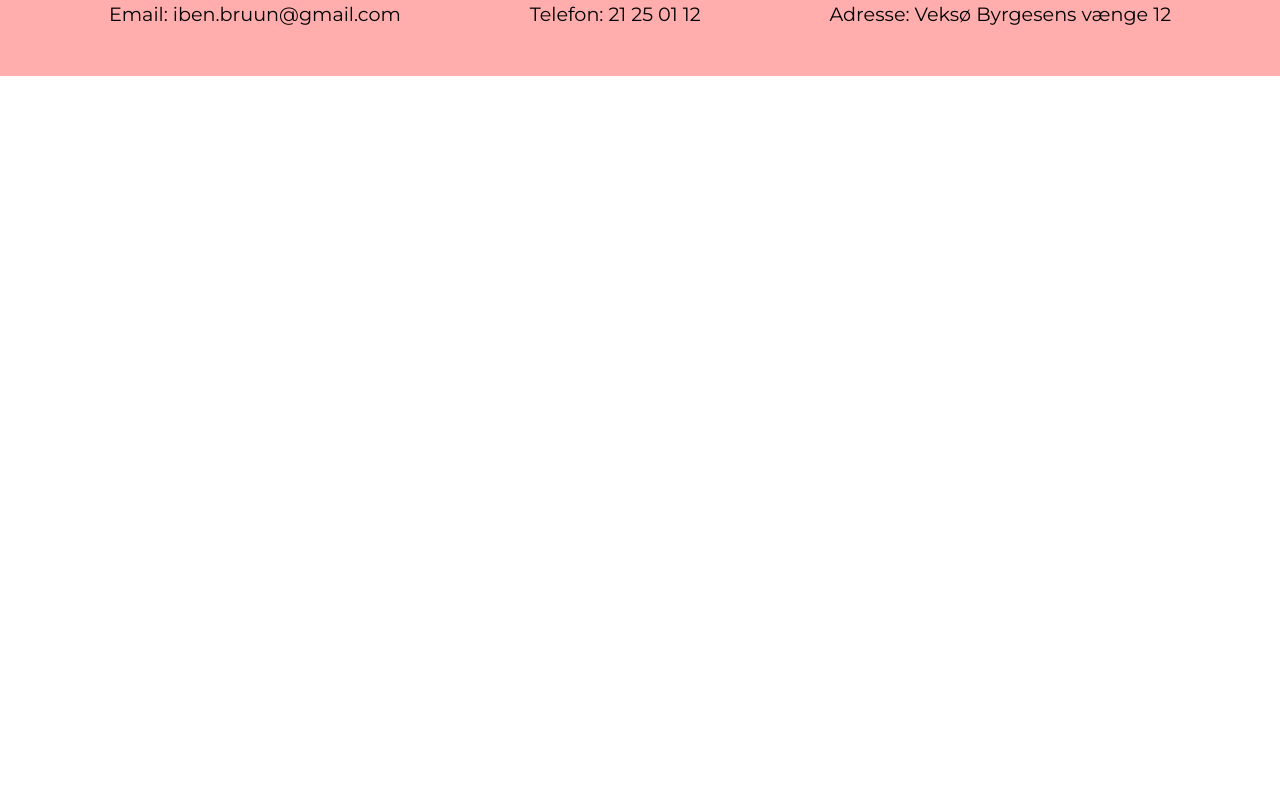
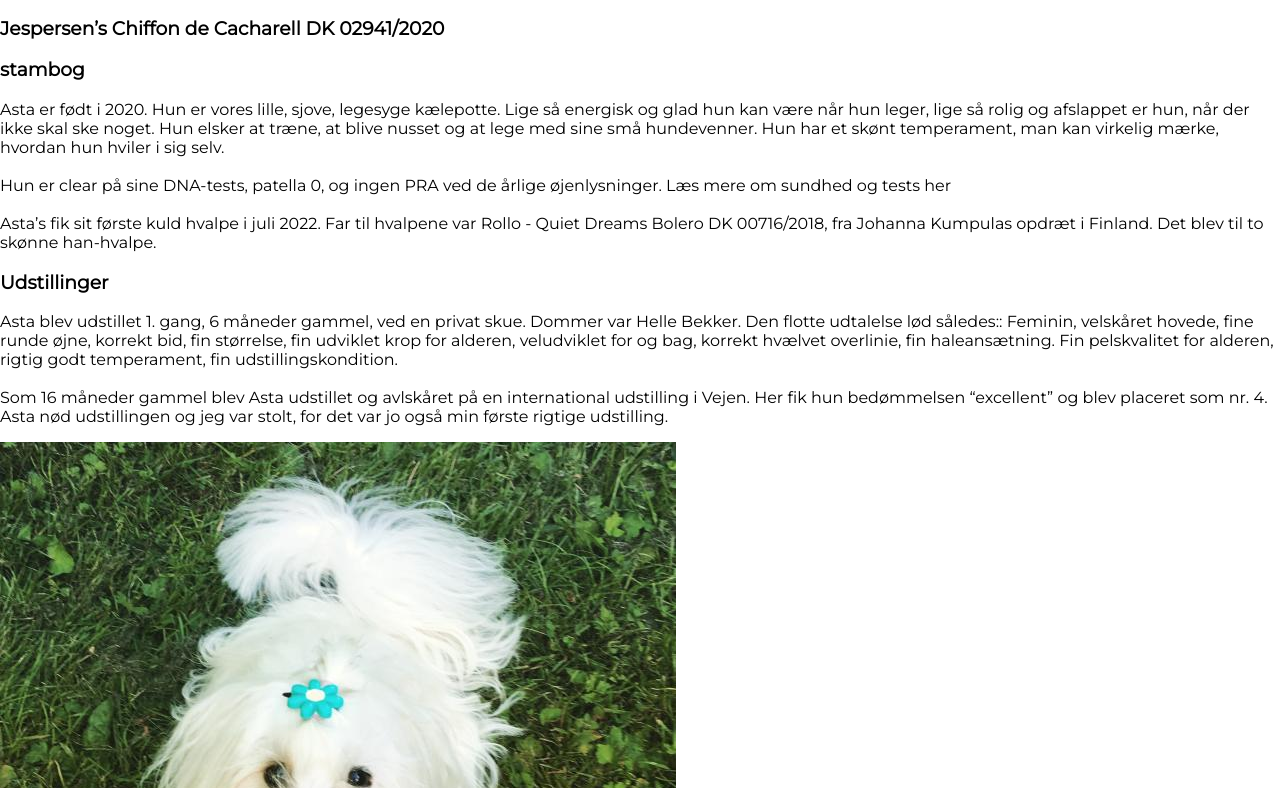
Before and after one commit to GARZTHONGK/Coton-hjemmeside-2.0, a plain HTML site: page vores-hunde.html in a window 1280 px wide. Shown: the part 170-958 px from the top of the page. Before the commit the page ends 800 px from the top, so only its background shows below. Drawn offline with Linux system fonts and the light colour scheme.

Commit message:
start of vores-hunde.html

```diff
--- a/styles.css
+++ b/styles.css
@@ -205,7 +205,7 @@ body{
     background-image: url(img/AstaPuppy.png);
     background-repeat: no-repeat;
     background-position: center 70%;
-    height: 100vh;
+    /* height: 100vh; */
     display: flex;
     flex-direction: column;
     justify-content: center;
@@ -216,6 +216,8 @@ body{
     width: 300px;
     border: solid hsla(0, 0%, 35%, 0.30) 2px;
     padding: 20px;
+    margin-top: 20px;
+    margin-bottom: 20px;
     margin-left: 150px;
     border-radius: 25px;
 
@@ -225,8 +227,8 @@ body{
     font-size: 1.7rem;
 }
 .opdræt div p{
-    font-size: 1.2rem;
-
+    /* font-size: 1.2rem; */
+    font-size: 1rem;
 }
 
 /* Om racen.html region */
@@ -263,7 +265,7 @@ body{
     width: 45vw;
 }
 .omracen img{
-    width: 50vw;
+    width: 100%;
     /* margin-left: 20px; */
     object-fit: cover;
     max-height: 500px;
@@ -304,6 +306,9 @@ footer ul li{
     .opdræt{
         background-position: 70% 80%;
     }
+    .opdræt div p{
+        font-size: 1rem
+    }
 }
 @media screen and (max-width:720px) {
     .top-nav ul{
@@ -342,10 +347,12 @@ footer ul li{
         padding: 0;
         align-items: center;
         justify-content: center;
-        background-position: 70%;
+        background-position: 70% 60%;
     }
     .opdræt div{
         margin: 0px;
+        margin-top: 20px;
+        margin-bottom: 20px;
         width: 70%;
         background-color: hsla(0, 0%, 100%, 0.40)
 
--- a/vores-hunde.html
+++ b/vores-hunde.html
@@ -158,6 +158,47 @@
                 <h1>Vi forventer hvalpe igen i sommeren 2023</h1>
             </div>
         </section>
+        <section class="vores-hunde">
+            <h1>Vores hunde</h1>
+            <span>
+                <h2>Asta</h2>
+                <h3>Jespersen’s Chiffon de Cacharell DK 02941/2020</h3>
+            </span>
+
+            <div>
+                <h3>stambog</h3>
+                <p>Asta er født i 2020. Hun er vores lille, sjove, legesyge kælepotte. Lige så energisk og glad hun kan
+                    være
+                    når hun leger, lige så rolig og afslappet er hun, når der ikke skal ske noget. Hun elsker at træne,
+                    at
+                    blive nusset og at lege med sine små hundevenner. Hun har et skønt temperament, man kan virkelig
+                    mærke,
+                    hvordan hun hviler i sig selv.
+                    <br><br>
+                    Hun er clear på sine DNA-tests, patella 0, og ingen PRA ved de årlige øjenlysninger.
+                    Læs mere om sundhed og tests her
+                    <br><br>
+                    Asta’s fik sit første kuld hvalpe i juli 2022. Far til hvalpene var Rollo - Quiet Dreams Bolero DK
+                    00716/2018, fra Johanna Kumpulas opdræt i Finland. Det blev til to skønne han-hvalpe.
+                </p>
+                <h3>Udstillinger</h3>
+                <p>Asta blev udstillet 1. gang, 6 måneder gammel, ved en privat skue. Dommer var Helle Bekker. Den
+                    flotte
+                    udtalelse lød således::
+                    Feminin, velskåret hovede, fine runde øjne, korrekt bid, fin størrelse, fin udviklet krop for
+                    alderen,
+                    veludviklet for og bag, korrekt hvælvet overlinie, fin haleansætning. Fin pelskvalitet for alderen,
+                    rigtig godt temperament, fin udstillingskondition.
+                    <br><br>
+                    Som 16 måneder gammel blev Asta udstillet og avlskåret på en international udstilling i Vejen. Her
+                    fik
+                    hun bedømmelsen “excellent” og blev placeret som nr. 4. Asta nød udstillingen og jeg var stolt, for
+                    det
+                    var jo også min første rigtige udstilling.
+                </p>
+            </div>
+            <img src="img/IMG_5836.png" alt="Betty looking at camera">
+        </section>
     </main>
     <footer>
         <h1>Kontakt</h1>
```
Also changed, not shown: opdræt.html (+6 -1 lines).
